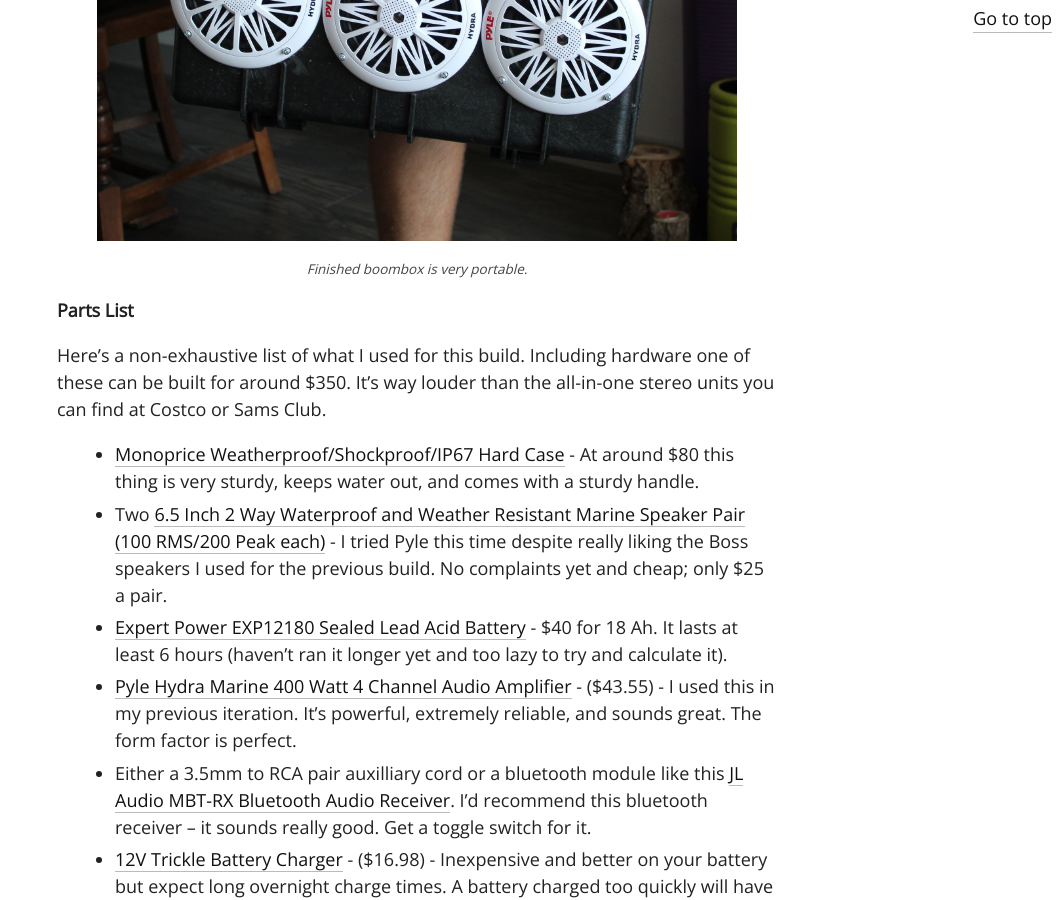
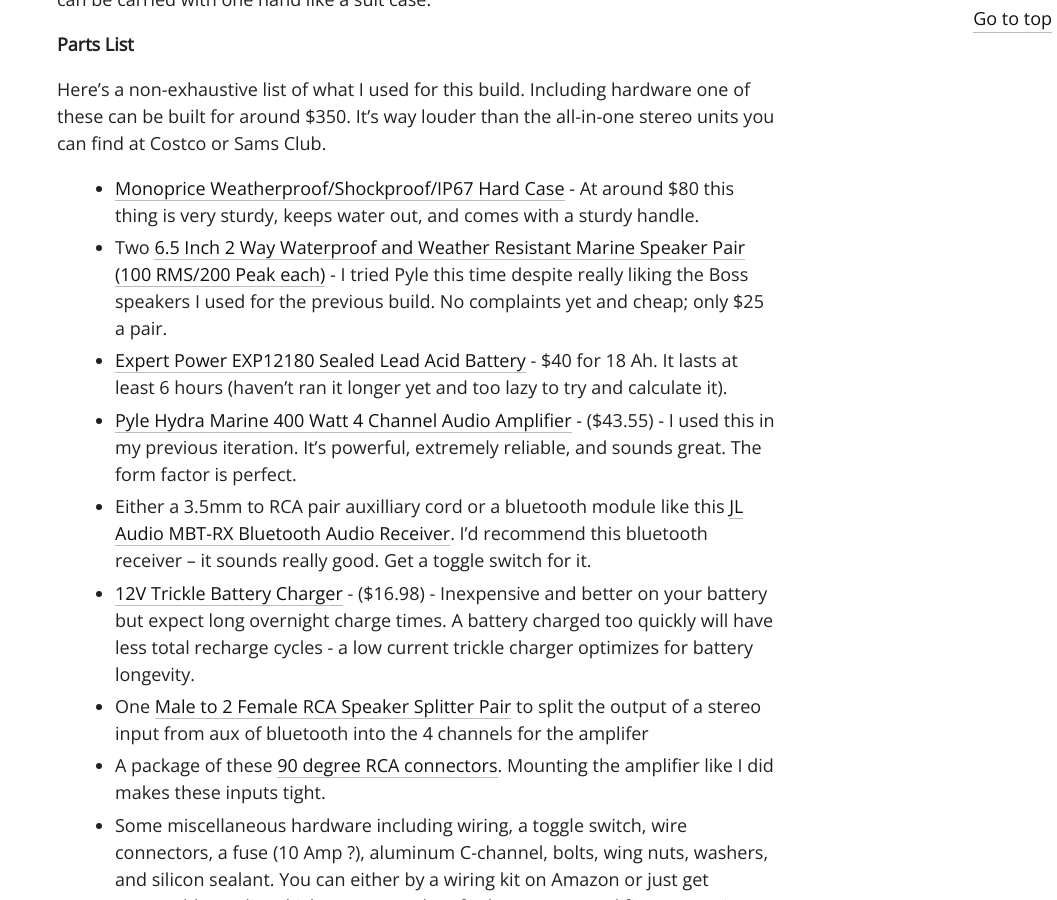
Before and after one commit to brentwalther/brentwalther.github.io, a Jekyll site: the page built from _posts/2019-08-18-custom-radio-project.md, in a window 1280 px wide and 900 px high, scrolled down 6316 px. Shown: the whole window, without its empty margins (223-1280 px from the left). Built offline with Jekyll 4.4.1, drawn with Linux system fonts in a browser that asks for light colours.

Commit message:
Fix boombox rear image thumbnail path and make completed boombox image the heroimage rather than the last image.

```diff
--- a/_posts/2019-08-18-custom-radio-project.md
+++ b/_posts/2019-08-18-custom-radio-project.md
@@ -107,7 +108,7 @@
 </figure>
 <figure>
   <a href="/img/portable_custom_boombox/rear.jpg">
-    <img src="/img/portable_custom_boombox/rear_thumb.jpg" alt="Finished portable custom boombox rear.">
+    <img src="/img/portable_custom_boombox/rear_thumbnail.jpg" alt="Finished portable custom boombox rear.">
     <figcaption>Finished boombox rear w/ trickle charger.</figcaption>
   </a>
 </figure>
@@ -115,13 +116,6 @@
 The rear only contains 4 mounting bolts which can be easily sealed with silicon
 caulking. The boombox is significantly more portable than the previous iteration
 and can be carried with one hand like a suit case.
-
-<figure>
-  <a href="/img/portable_custom_boombox/complete_boombox_size_reference.jpg">
-    <img src="/img/portable_custom_boombox/complete_boombox_size_reference_thumb.jpg" alt="Me holding the custom boombox at my side.">
-    <figcaption>Finished boombox is very portable.</figcaption>
-  </a>
-</figure>
 
 **Parts List**
 
```
Also changed, not shown: other parts of _posts/2019-08-18-custom-radio-project.md (+1 -0 lines).
